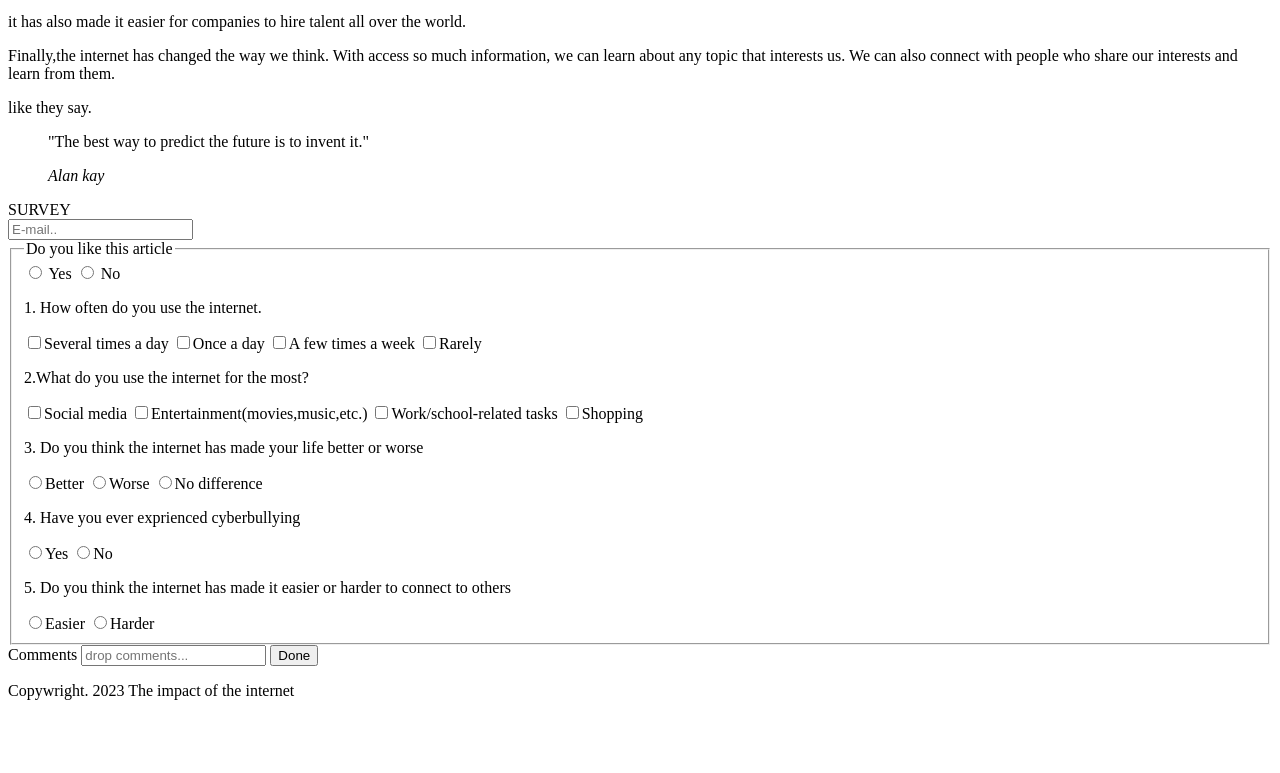
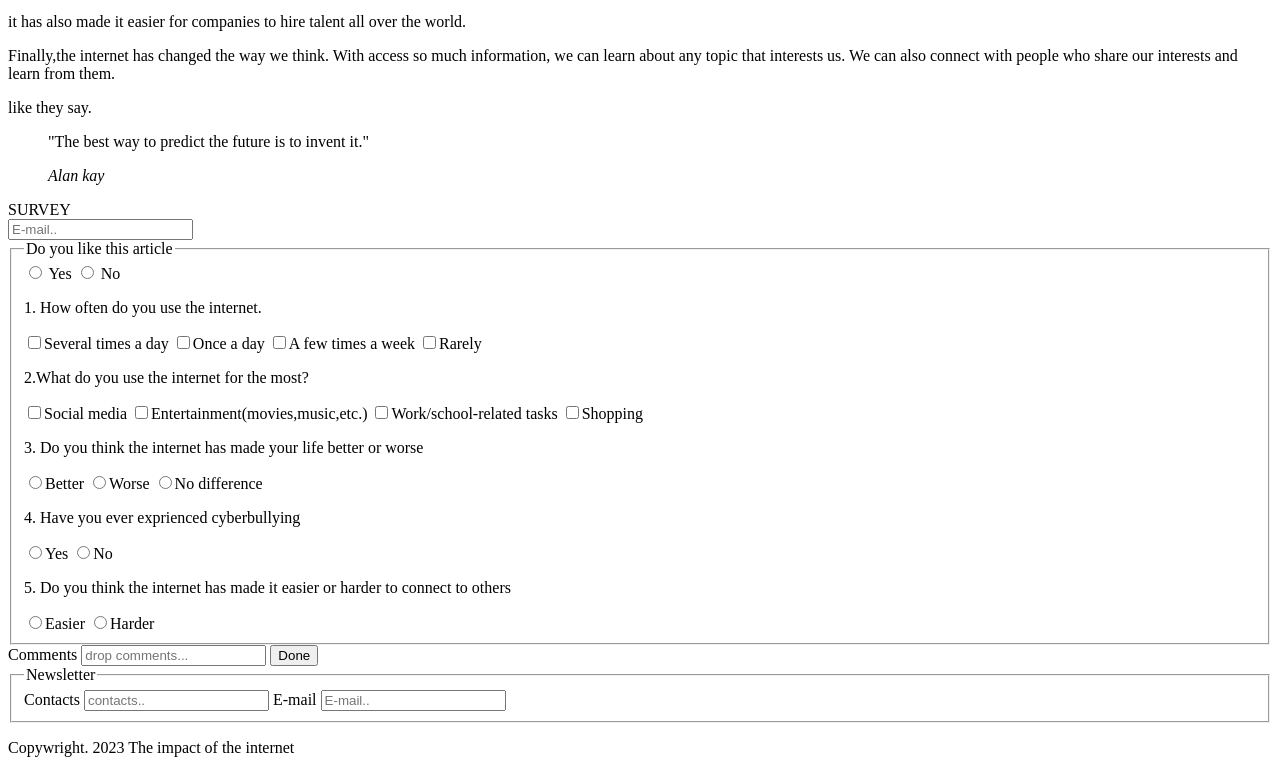
Before and after one commit to alexib21/article, a plain HTML site: page index.html in a window 1280 px wide. Shown: the part 600-1373 px from the top of the page. Before the commit the page ends 1316 px from the top, so only its background shows below. Drawn offline with Linux system fonts and the light colour scheme.

Commit message:
newsletter

```diff
--- a/index.html
+++ b/index.html
@@ -134,6 +134,17 @@
             <input type="text" name="comments" placeholder="drop comments...">
             <button type="submit">Done</button>
 
+            <Fieldset>
+                <legend>Newsletter</legend>
+                <label>Contacts</label>
+                <input type="tel" name="contacts" placeholder="contacts..">
+                <Label for="email">E-mail</Label>
+                <input type="email" name="email" placeholder="E-mail.." id="email">
+
+             </Fieldset>
+         </form>
+     </section>
+
        <footer>
         <p> Copywright. 2023 The impact of the internet</p>
        </footer>
```
